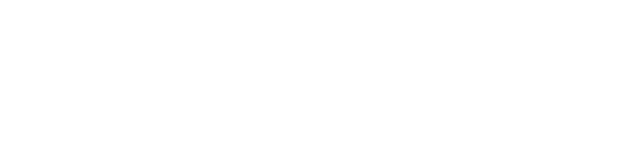
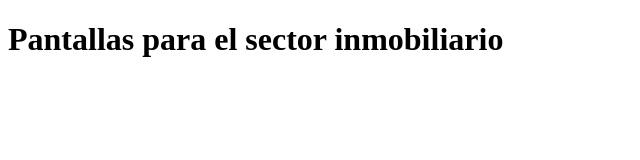
Before and after one commit to ChemaryVivar/Pantallas, a plain HTML site: page index.html in a window 1280 px wide. Shown: the whole page, without its empty margins (0-640 px from the left). Drawn offline with Linux system fonts and the light colour scheme.

Commit message:
Añadido el título

```diff
--- a/index.html
+++ b/index.html
@@ -7,6 +7,6 @@
   <title>Document</title>
 </head>
 <body>
-
+    <h1>Pantallas para el sector inmobiliario</h1>
 </body>
 </html>
```
